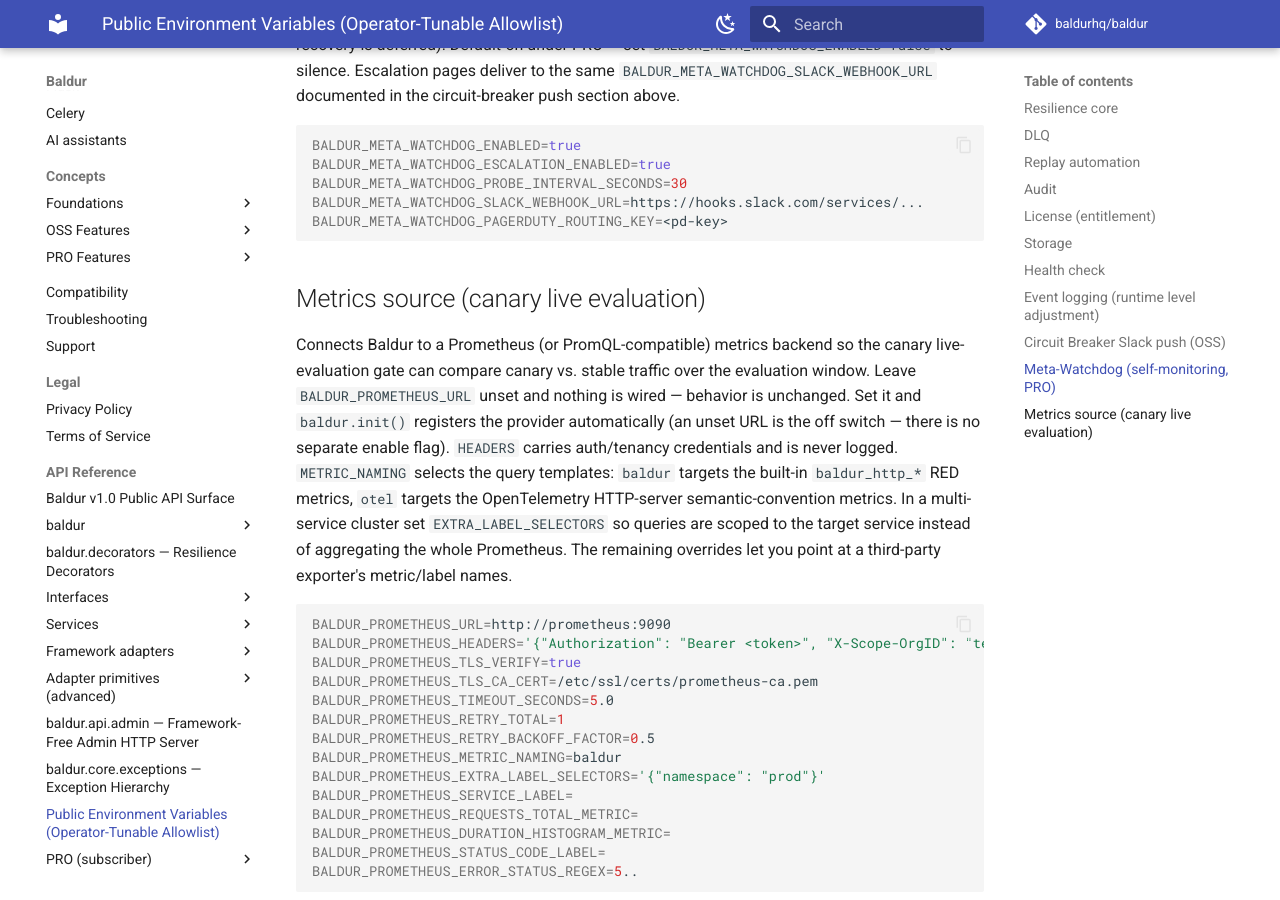
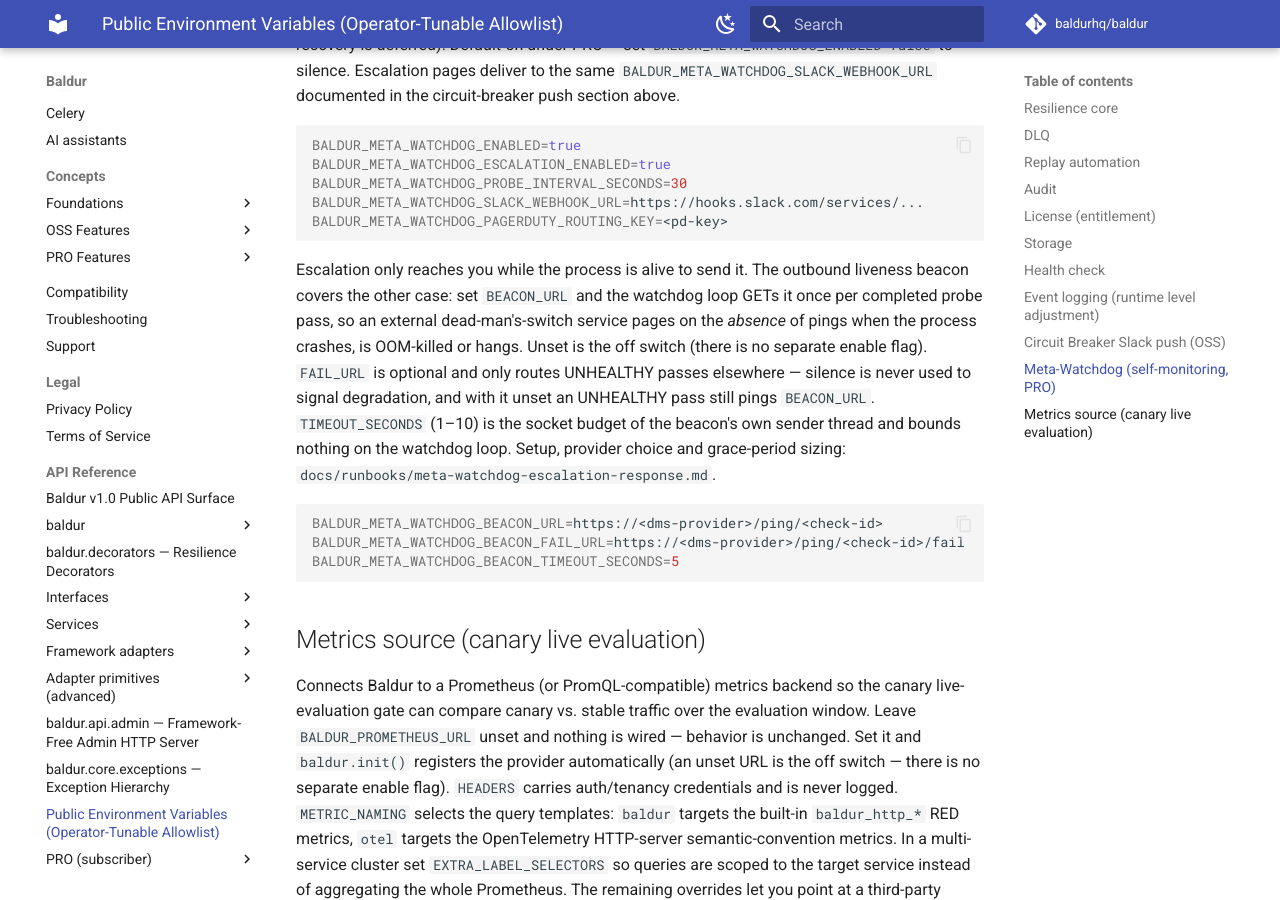
Before and after one commit to baldurhq/baldur, an MkDocs documentation site: the page built from docs/reference/env-vars.md, in a window 1280 px wide and 900 px high, scrolled down 3694 px. Built offline with MkDocs 1.6.1 and Material for MkDocs 9.7.7, drawn with Linux system fonts in a browser that asks for light colours; comment, search, counter and statistics services are not loaded.

Commit message:
docs(env-vars): document the Meta-Watchdog liveness beacon knobs
The Meta-Watchdog section listed the escalation knobs but not the outbound
liveness beacon, so the one failure mode escalation cannot cover — the process
dying before it can send anything — had no documented answer on this page.

Adds BEACON_URL / BEACON_FAIL_URL / BEACON_TIMEOUT_SECONDS with the semantics an
operator needs to wire a dead-man's-switch: an unset BEACON_URL is the off
switch (there is no separate enable flag), FAIL_URL only re-routes UNHEALTHY
passes rather than using silence to signal them, and the timeout bounds the
beacon's own sender thread, not the watchdog loop.

Co-Authored-By: Claude Opus 5 (1M context) <noreply@anthropic.com>

````diff
--- a/docs/reference/env-vars.md
+++ b/docs/reference/env-vars.md
@@ -179,6 +179,23 @@ BALDUR_META_WATCHDOG_SLACK_WEBHOOK_URL=https://hooks.slack.com/services/...
 BALDUR_META_WATCHDOG_PAGERDUTY_ROUTING_KEY=<pd-key>
 ```
 
+Escalation only reaches you while the process is alive to send it. The outbound
+liveness beacon covers the other case: set `BEACON_URL` and the watchdog loop
+GETs it once per completed probe pass, so an external dead-man's-switch service
+pages on the *absence* of pings when the process crashes, is OOM-killed or
+hangs. Unset is the off switch (there is no separate enable flag). `FAIL_URL` is
+optional and only routes UNHEALTHY passes elsewhere — silence is never used to
+signal degradation, and with it unset an UNHEALTHY pass still pings `BEACON_URL`.
+`TIMEOUT_SECONDS` (1–10) is the socket budget of the beacon's own sender thread
+and bounds nothing on the watchdog loop. Setup, provider choice and grace-period
+sizing: `docs/runbooks/meta-watchdog-escalation-response.md`.
+
+```bash
+BALDUR_META_WATCHDOG_BEACON_URL=https://<dms-provider>/ping/<check-id>
+BALDUR_META_WATCHDOG_BEACON_FAIL_URL=https://<dms-provider>/ping/<check-id>/fail
+BALDUR_META_WATCHDOG_BEACON_TIMEOUT_SECONDS=5
+```
+
 ## Metrics source (canary live evaluation)
 
 Connects Baldur to a Prometheus (or PromQL-compatible) metrics backend so the
````
